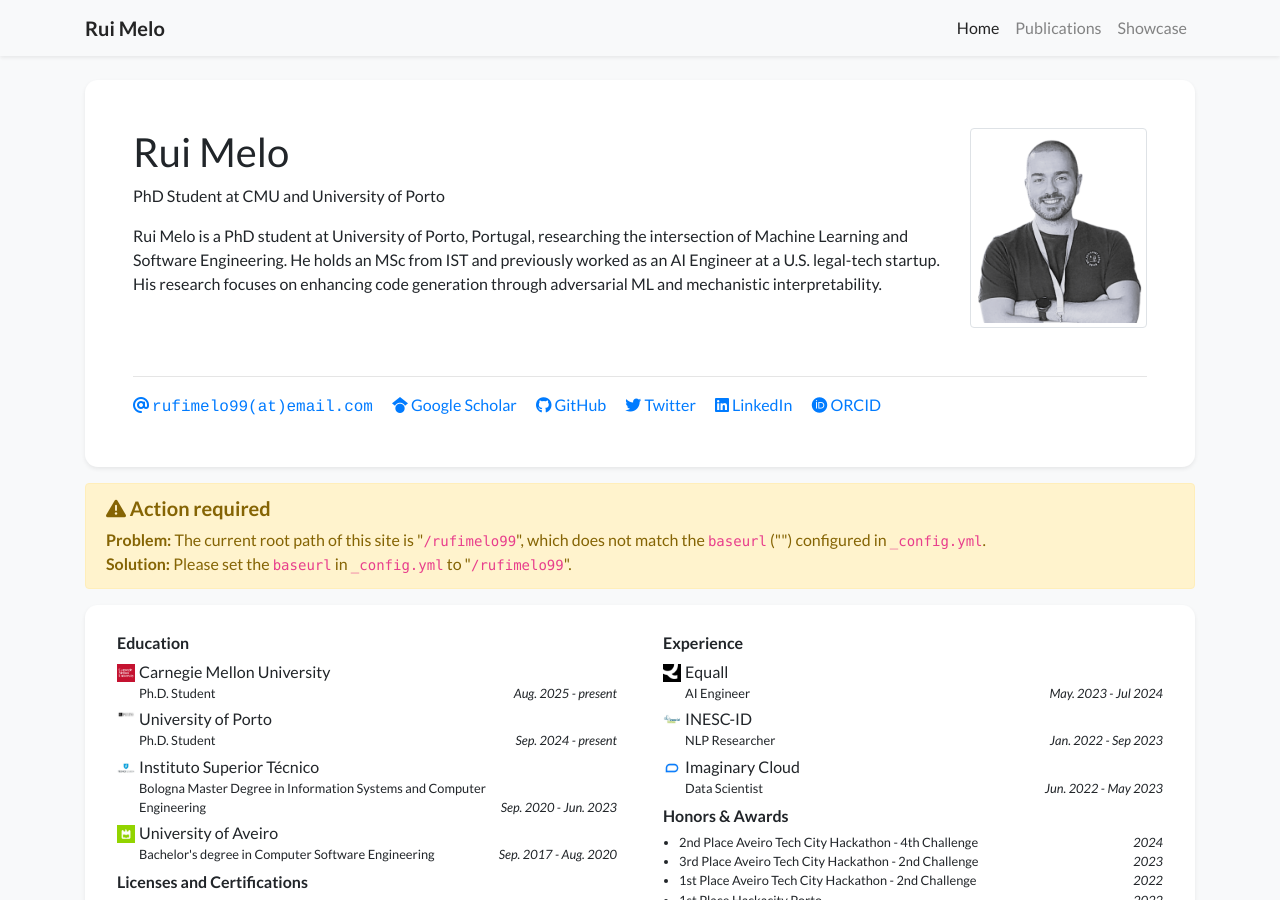
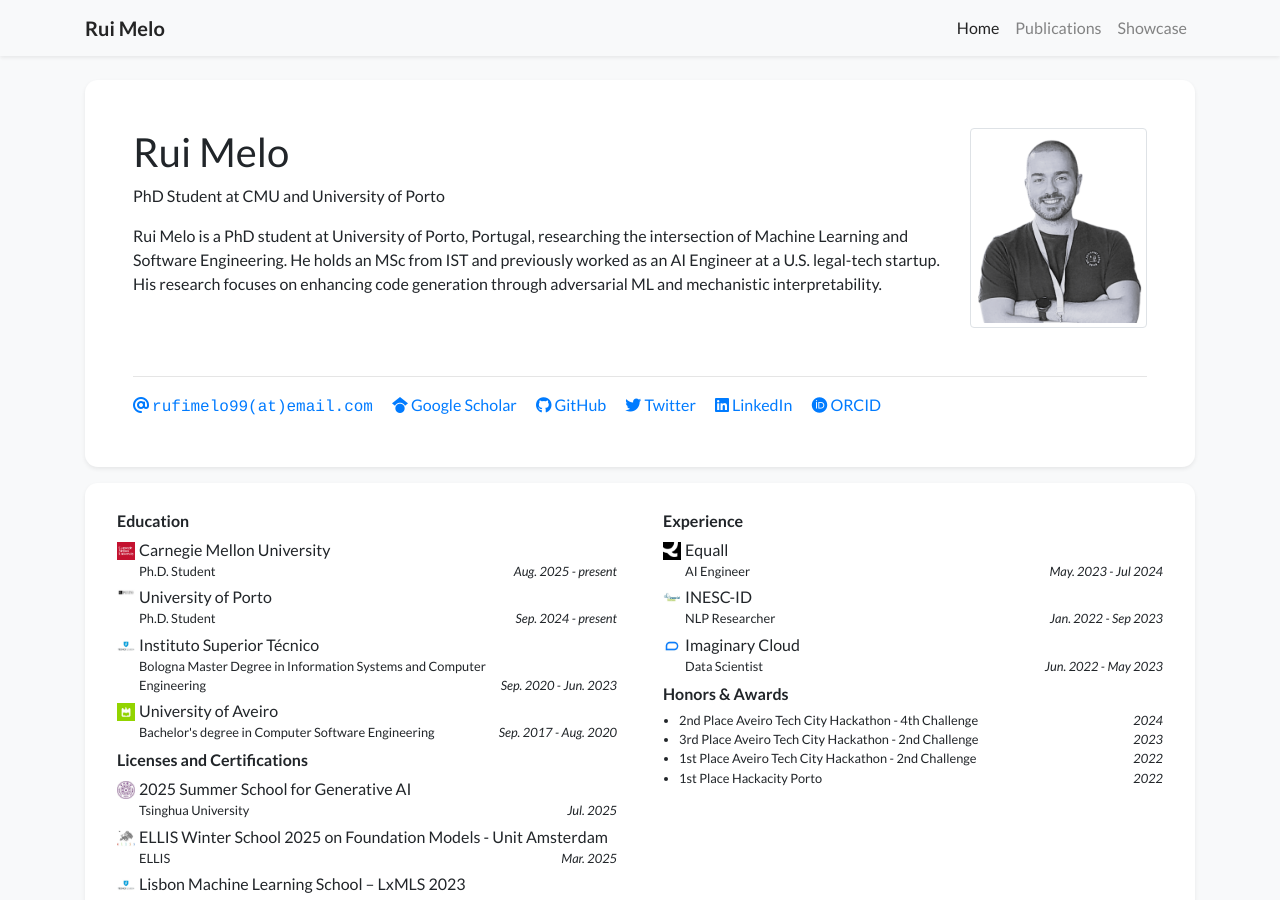
Before and after one commit to rufimelo99/rufimelo99, a Jekyll site: the page built from index.html, in a window 1280 px wide and 900 px high. Built offline with Jekyll 4.4.1, drawn with Linux system fonts in a browser that asks for light colours; nearby versions of some CDN libraries; a style sheet for code colours, icons or effects is not loaded.

Commit message:
Update _config.yml

```diff
--- a/_config.yml
+++ b/_config.yml
@@ -13,8 +13,7 @@
 # you will see them accessed via {{ site.title }}, {{ site.email }}, and so on.
 # You can create any custom variable you would like, and they will be accessible
 # in the templates via {{ site.myvariable }}.
-baseurl                  : "" # the subpath of your site, e.g. "/blog"
-repository               : "rufimelo99/rufimelo99.github.io"
+baseurl                  : "/rufimelo99" # the subpath of your site, e.g. "/blog"
 
 # Build settings
 markdown: kramdown
```
